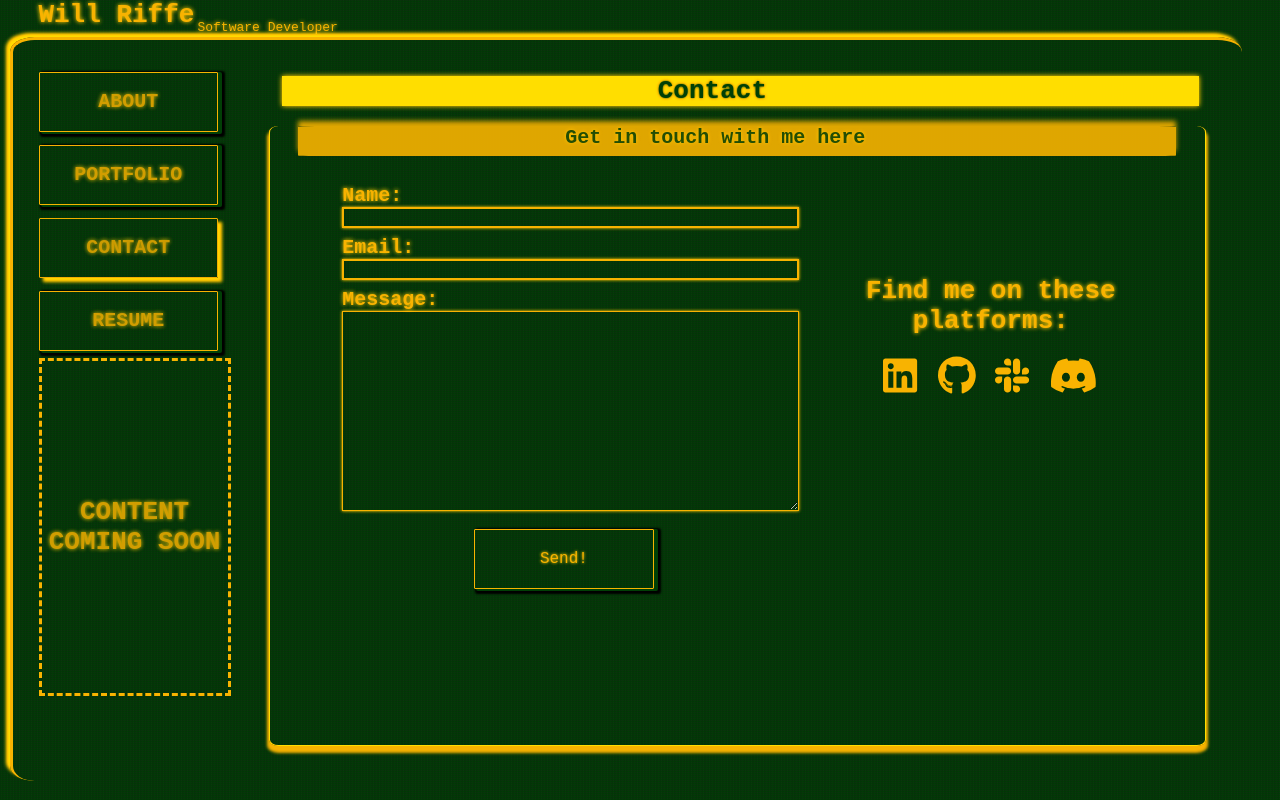
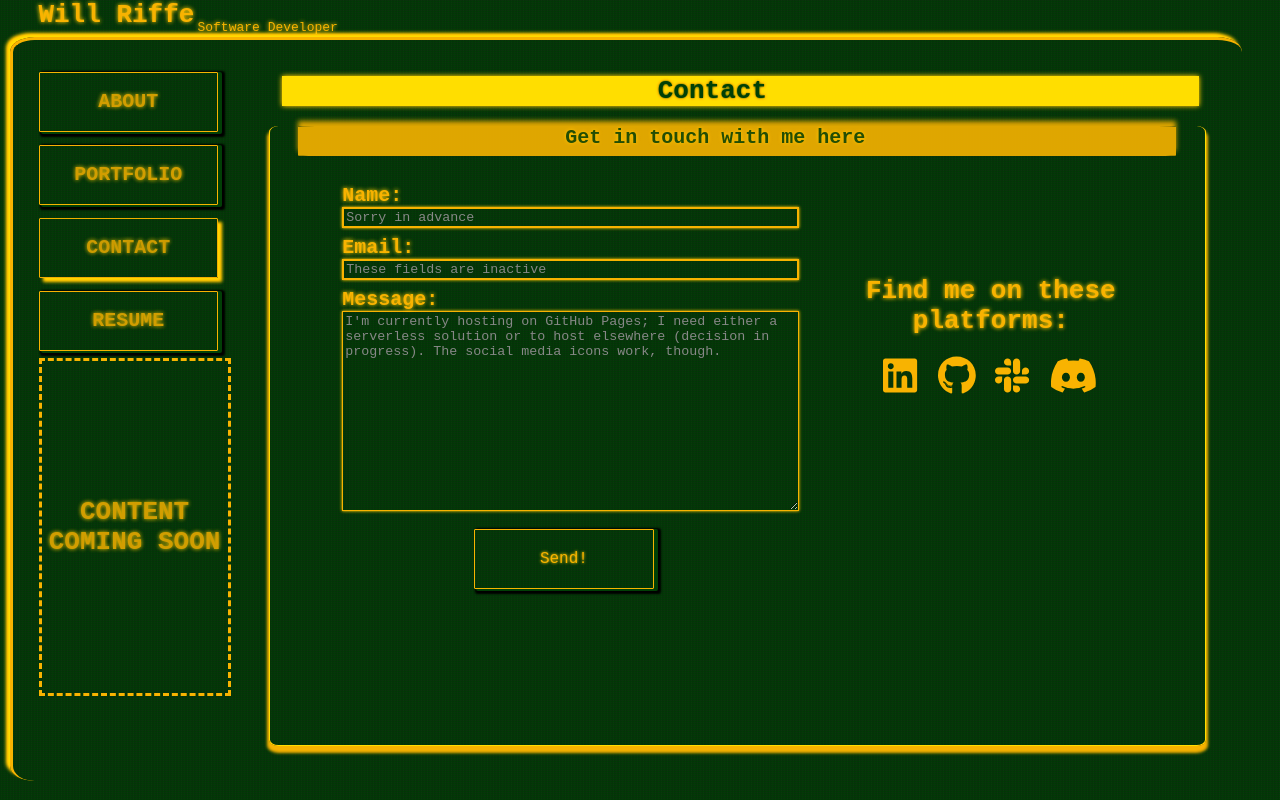
Before and after one commit to Will-Riffe/will-riffe-portfolio, a React (Create React App) app: page /contact in a window 1280 px wide. Built offline with nearby package versions, Linux system fonts and the light colour scheme.

Commit message:
Filling out the contact page a bit

```diff
--- a/src/components/Contact/contact.css
+++ b/src/components/Contact/contact.css
@@ -8,6 +8,7 @@ div.center {
   display: flex;
   justify-content: center;
   width:100%;
+  margin-bottom: 30px;
 }
 
 footer {
@@ -35,10 +36,6 @@ footer {
   border-color: var(--textc);
 }
 
-.alternate-order {
-  display: flex;
-  flex-direction: row;
-}
 
 .input-box {
   margin: 0 0 0 0;
@@ -56,10 +53,18 @@ footer {
   scrollbar-color: var(--glow);
 }
 
+.reverseSmall {
+  display:flex;
+  flex-direction: column-reverse;
+}
 
 @media screen and (min-width: 1024px) {
 
-  .alternate-order {
+  div.center {
+    margin-bottom: auto;
+  }
+
+  .half-wide {
     width: 50vw;
   }
 
@@ -89,5 +94,8 @@ footer {
     height: 25vh;
   }
 
+  .reverseSmall {
+    flex-direction: row;
+  }
 
 }
--- a/src/components/Contact/contactForm.js
+++ b/src/components/Contact/contactForm.js
@@ -37,6 +37,7 @@ function ContactForm() {
             type="text"
             id="name"
             name="name"
+            placeholder="Sorry in advance"
             value={formData.name}
             onChange={handleChange}
             required
@@ -50,6 +51,7 @@ function ContactForm() {
             type="email"
             id="email"
             name="email"
+            placeholder="These fields are inactive"
             value={formData.email}
             onChange={handleChange}
             required
@@ -59,9 +61,10 @@ function ContactForm() {
           <label htmlFor="message">Message:</label>
           <br />
           <textarea
-            className="message-box box-border"
+            className="message-box box-border smallScroll"
             id="message"
             name="message"
+            placeholder="I'm currently hosting on GitHub Pages; I need either a serverless solution or to host elsewhere (decision in progress). The social media icons work, though."
             value={formData.message}
             onChange={handleChange}
             required
--- a/src/components/Contact/index.js
+++ b/src/components/Contact/index.js
@@ -16,8 +16,8 @@ function Contact(props) {
             <h4>Get in touch with me here</h4>
           </div>
         </nav>
-        <div className="content smallScroll">
-          <div className="alternate-order">
+        <div className="content smallScroll reverseSmall">
+          <div className="half-wide">
             <ContactForm />
           </div>
           <div>
```
